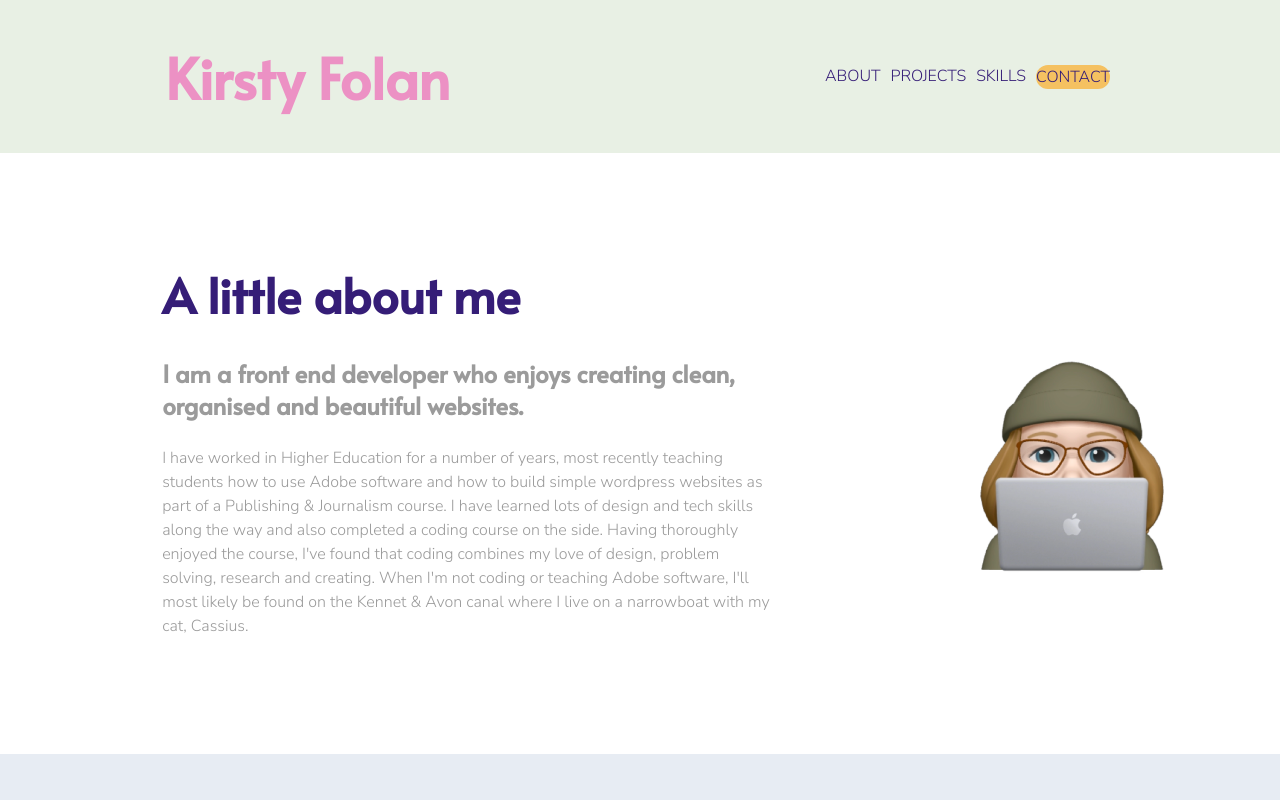
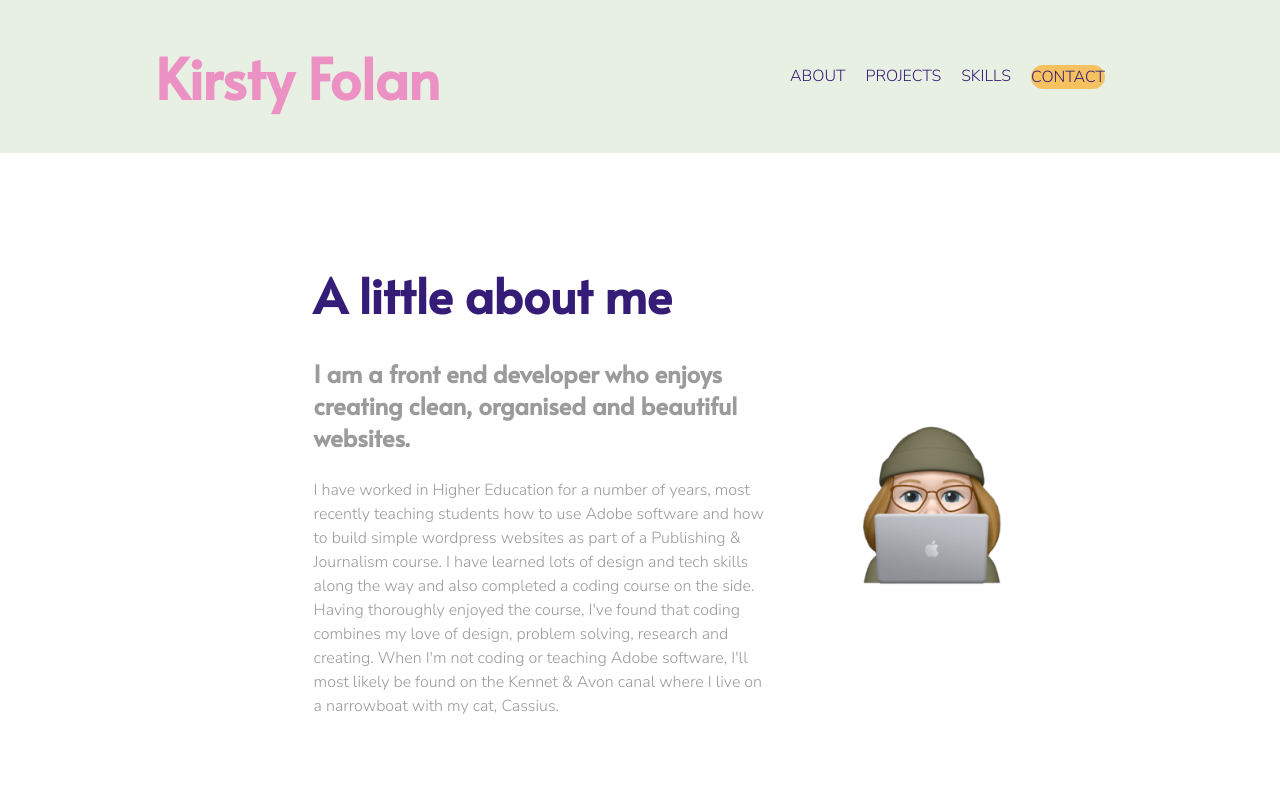
Before and after one commit to KirstyFolan/portfolio-site, a website built with Parcel: page index.html in a window 1280 px wide. Shown: the top 800 px of the page. Built offline with nearby package versions, Linux system fonts and the light colour scheme.

Commit message:
Decreased desktop width of projects section

```diff
--- a/css/main.css
+++ b/css/main.css
@@ -260,6 +260,7 @@ header {
 	flex-flow: row wrap;
 	width: 100%;
   background: #E8F0E4;
+  overflow-x: hidden;
 }
 
 
@@ -277,8 +278,8 @@ nav {
 
   display: flex;
   align-items: center;
-	justify-content: space-between;
-	flex-flow: row wrap;
+	justify-content: space-around;
+	flex-flow: row;
 	width: 100%;
 
 
@@ -291,7 +292,8 @@ nav ul {
 nav ul li {
   width: 100%;
   text-align: center;
-  padding: 5px;
+  padding-right: 5px;
+
 
 }
 nav ul li a {
@@ -820,19 +822,30 @@ font-family: 'Nunito Sans', sans-serif;
         padding: 0;
       }
 
+      .nav-bar ul li {
+        padding-right: 20px;
+
+      }
+
+
+
       /* ABOUT */
 
       #about .about-wrapper {
         display: flex;
-        justify-content: space-evenly;
+        justify-content: center;
         align-items: center;
-        width: 100%;
         flex-flow: row;
+        width: 75%;
+        padding-left: 12.5%;
+        padding-bottom: 80px;
+
+      }
 
 
 
 
-      }
+
 
       #about {
         padding-top: 170px;
@@ -875,6 +888,15 @@ font-family: 'Nunito Sans', sans-serif;
       }
 
       /* PROJECTS */
+
+
+      .my-projects {
+        width: 75%;
+        padding-left: 12.5%;
+        padding-bottom: 80px;
+
+
+      }
       .single-project {
         width: 30%;
       }
@@ -894,7 +916,7 @@ font-family: 'Nunito Sans', sans-serif;
      #contact ul {
        padding-left: 0;
      }
-     }
+
 
 
 
@@ -980,4 +1002,4 @@ font-family: 'Nunito Sans', sans-serif;
         page-break-after: avoid;
       }
 
-    }
+    }}
--- a/index.html
+++ b/index.html
@@ -80,7 +80,7 @@
                         <p><strong>Skills:</strong> React, JSX, ES6</p>
 
                         <p><strong>Tools:</strong> CodeSandbox, Props, State, Lifecycle </p>
-                        <button>Live page</button>
+                        <button><a href = "https://7gn6w.csb.app/" target = "_blank">Live page</a></button>
 
                 </div>
                 <div class = "single-project">
```
